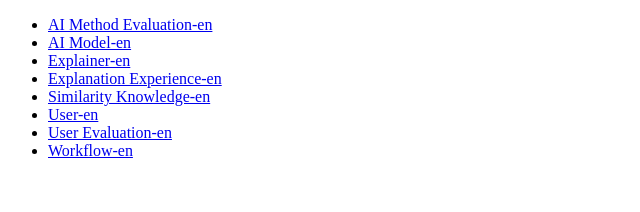
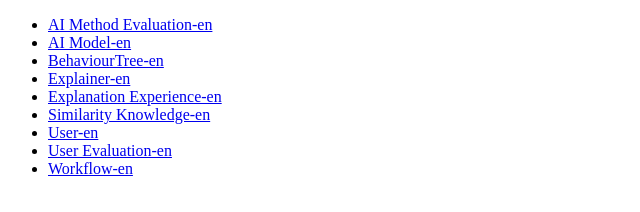
Before and after one commit to isee4xai/iSeeOnto, a plain HTML site: page docs/index.html in a window 1280 px wide. Shown: the whole page, without its empty margins (0-640 px from the left). Drawn offline with Linux system fonts and the light colour scheme.

Commit message:
added link to bt ontology

```diff
--- a/docs/index.html
+++ b/docs/index.html
@@ -16,6 +16,7 @@
 <ul>
 	<li><a href="aimethodevaluation-en.html">AI Method Evaluation-en</a></li>
 	<li><a href="aimodel-en.html">AI Model-en</a></li>
+	<li><a href="BehaviourTree-en.html">BehaviourTree-en</a></li>
 	<li><a href="explainer-en.html">Explainer-en</a></li>
 	<li><a href="explanationexperience-en.html">Explanation Experience-en</a></li>
 	<li><a href="SimilarityKnowledge-en.html">Similarity Knowledge-en</a></li>
```
